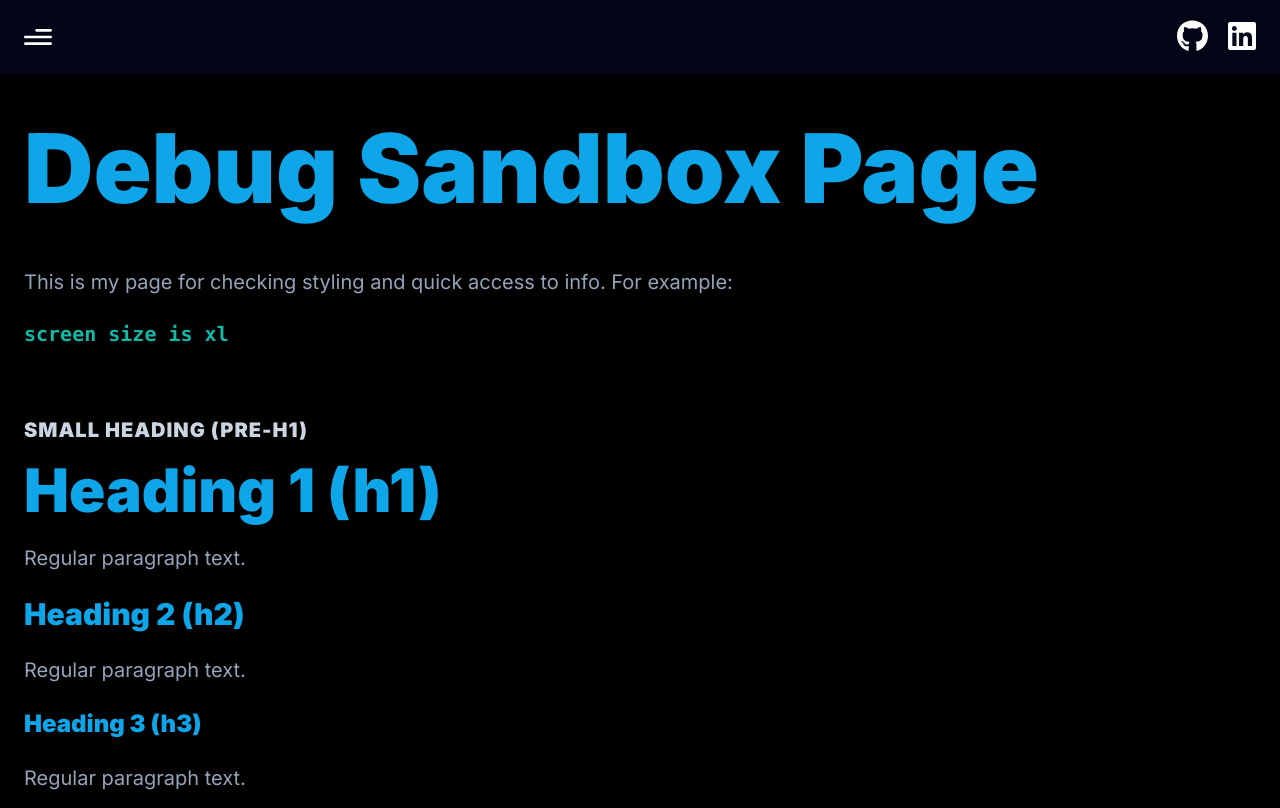
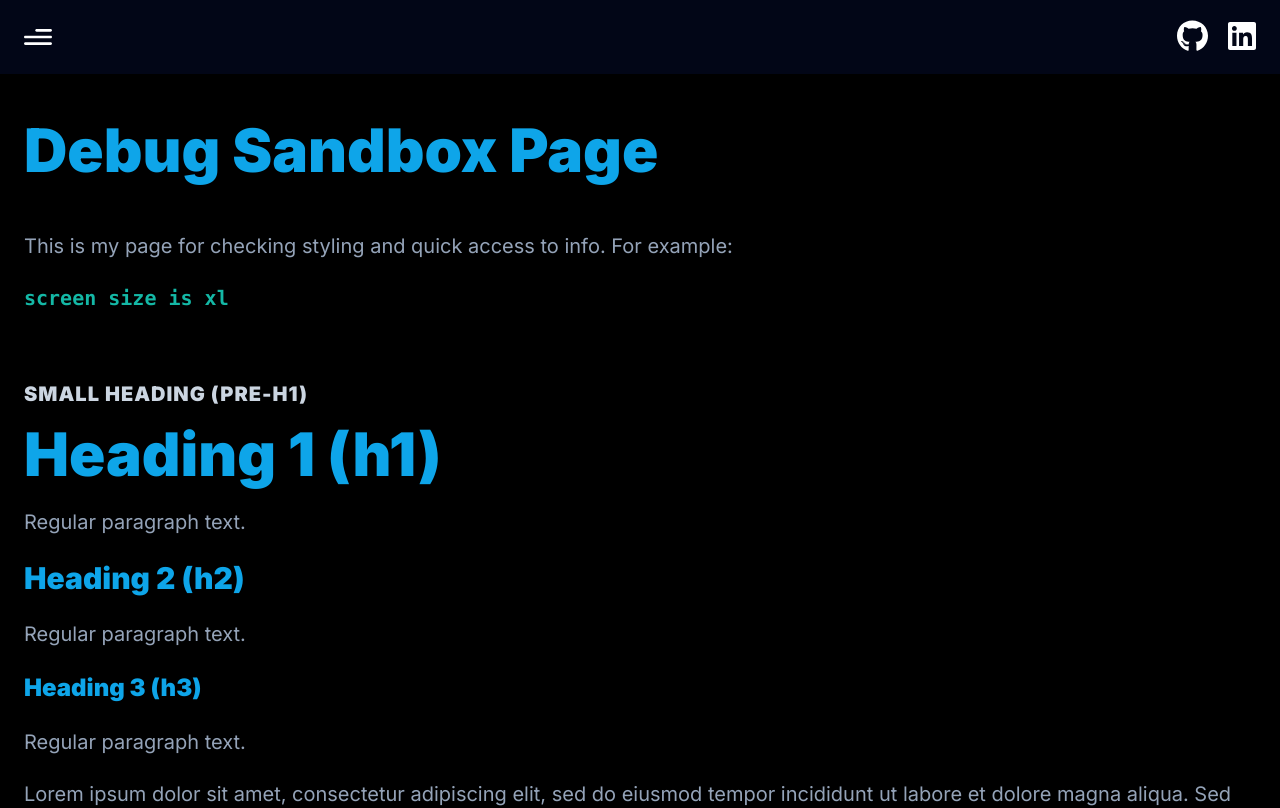
Before and after one commit to veryoddthomas/about, a Next.js app: page /debug in a window 1280 px wide. Shown: the top 808 px of the page. Built offline with nearby package versions, Linux system fonts and the light colour scheme; a web font is replaced by a local one.

Commit message:
Reduce side of 'page' heading to match h1

```diff
--- a/app/globals.css
+++ b/app/globals.css
@@ -46,11 +46,11 @@
     @apply my-6
   }
 
-  .title-size { @apply text-5xl lg:text-8xl }
   .pre-h1-size { @apply text-sm lg:text-xl }
   .h1-size { @apply text-4xl lg:text-6xl }
   .h2-size { @apply text-3xl }
   .h3-size { @apply text-2xl }
+  .title-size { @apply h1-size }
 
   .pre-h1 { @apply pre-h1-size text-primary-light uppercase tracking-wider my-4 }
   h1 { @apply text-secondary-light font-black h1-size }
```
